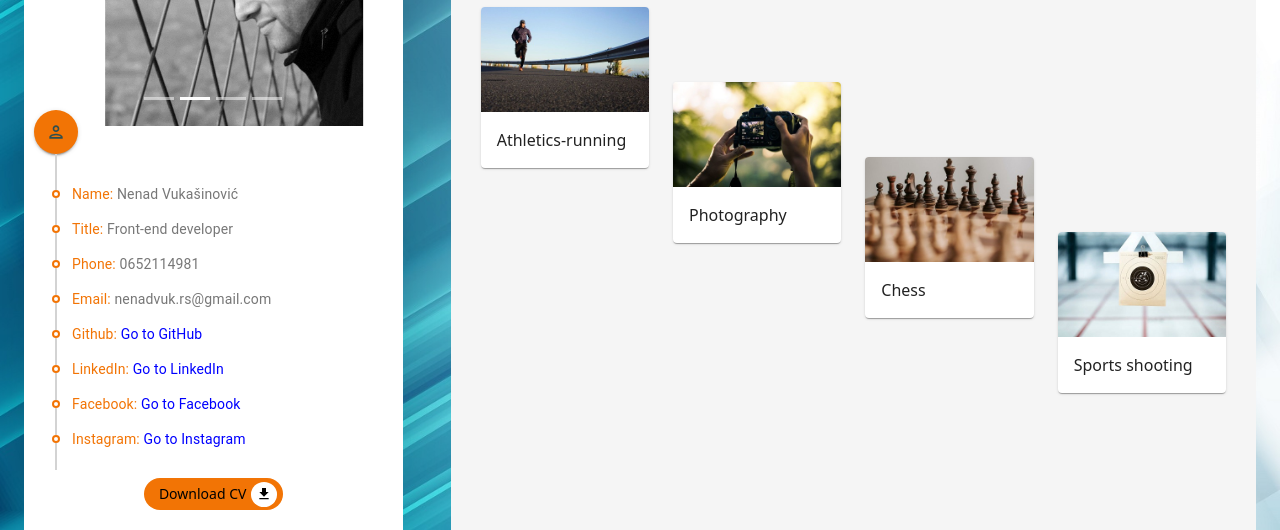
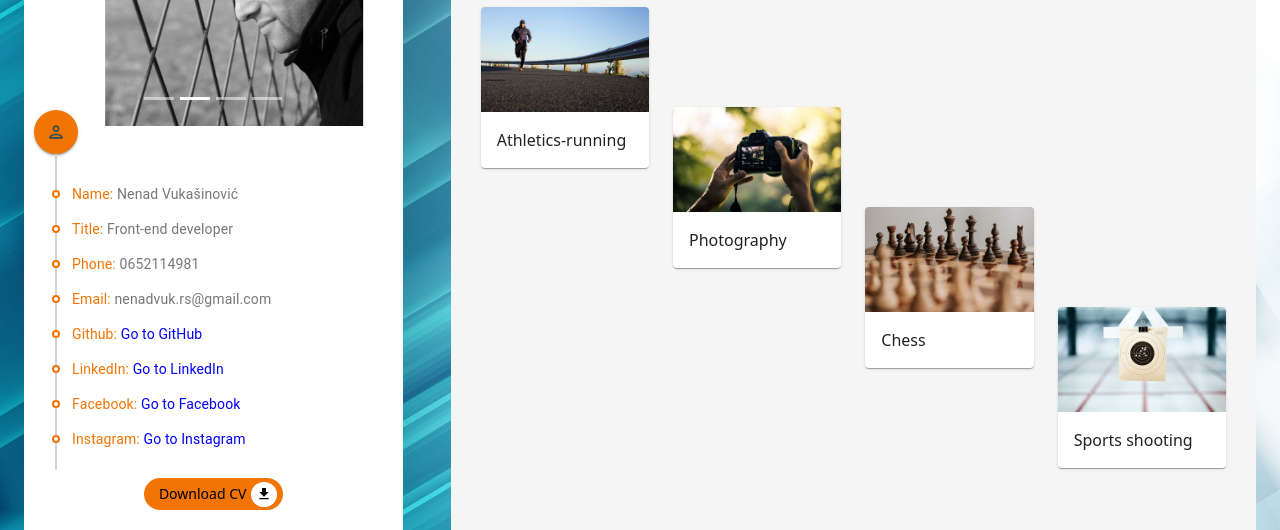
Before and after one commit to nenadvuk/my-resume, a React (Create React App) app: page /hobbies in a window 1280 px wide. Shown: the part 249-779 px from the top of the page. Built offline with nearby package versions, Linux system fonts and the light colour scheme.

Commit message:
hobby img margin changed

```diff
--- a/src/utilities/myData.js
+++ b/src/utilities/myData.js
@@ -172,19 +172,19 @@ const myData = {
     {
       image: "/hobbies-images/photographer.jpg",
       title: "Photography",
-      margin: "75px",
+      margin: "100px",
       delay: "500ms"
     },
     {
       image: "/hobbies-images/chessboard.jpg",
       title: "Chess",
-      margin: "150px",
+      margin: "200px",
       delay: "750ms"
     },
     {
       image: "/hobbies-images/shooting.jpg",
       title: "Sports shooting",
-      margin: "225px",
+      margin: "300px",
       delay: "1000ms"
     }
   ]
```
Also changed, not shown: src/components/Timeline/Timeline.css (line endings or trailing spaces).
